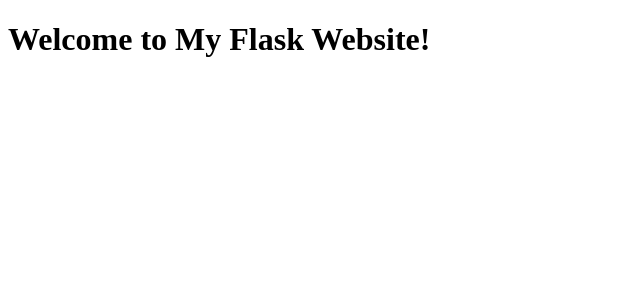
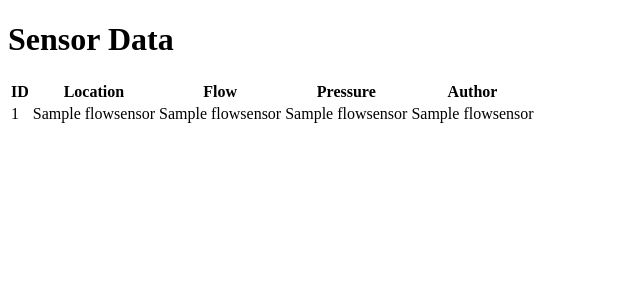
Before and after one commit to guntter78/Project-Vitens2023-2024, a Flask app: page / in a window 1280 px wide. Shown: the top 300 px of the page, without its empty margins (0-640 px from the left). Run offline with Flask 3, Linux system fonts and the light colour scheme; a database or web service that is not in the repository returns one stand-in record (values such as "Sample title"); some libraries are stand-ins or nearby versions.

Commit message:
Update index.html

```diff
--- a/website/templates/index.html
+++ b/website/templates/index.html
@@ -2,10 +2,27 @@
 <html lang="en">
 <head>
     <meta charset="UTF-8">
-    <meta name="viewport" content="width=device-width, initial-scale=1.0">
-    <title>Flask Website</title>
+    <title>Vitens Water System Dashboard</title>
 </head>
 <body>
-    <h1>Welcome to My Flask Website!</h1>
+    <h1>Sensor Data</h1>
+    <table>
+        <tr>
+            <th>ID</th>
+            <th>Location</th>
+            <th>Flow</th>
+            <th>Pressure</th>
+            <th>Author</th>
+        </tr>
+        {% for row in sensor_data %}
+        <tr>
+            <td>{{ row[0] }}</td>
+            <td>{{ row[1] }}</td>
+            <td>{{ row[2] }}</td>
+            <td>{{ row[3] }}</td>
+            <td>{{ row[4] }}</td>
+        </tr>
+        {% endfor %}
+    </table>
 </body>
 </html>
```
